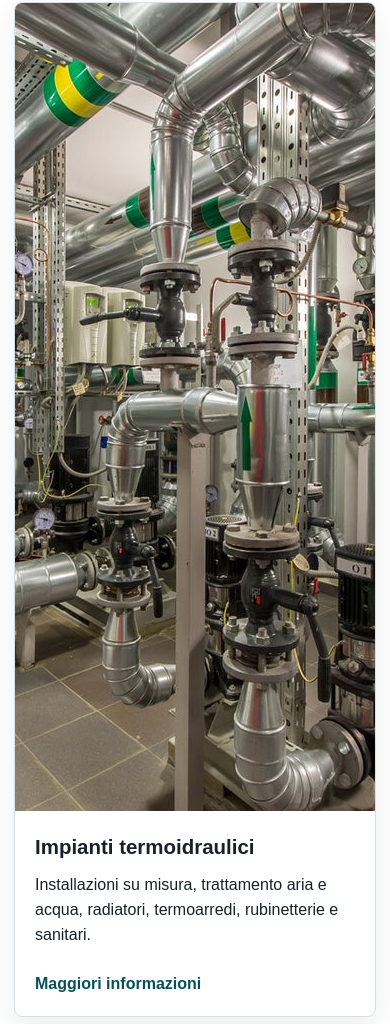
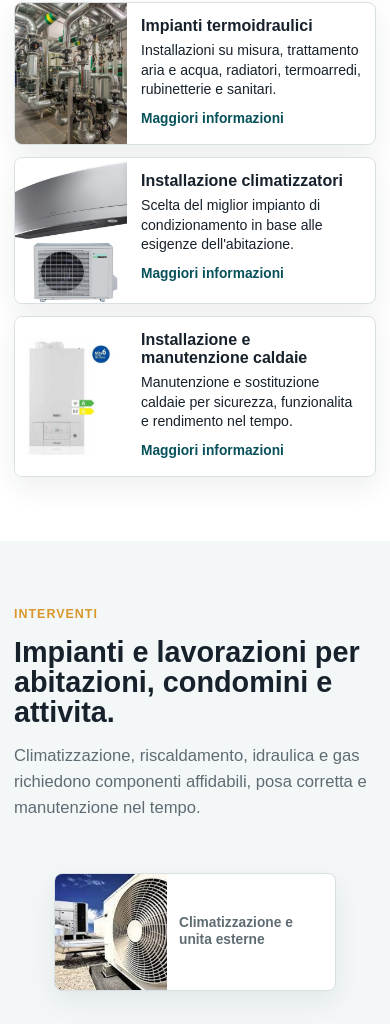
Before and after one commit to sergionalin/faccioli-website, a plain HTML site: page docs/index.html in a window 390 px wide. Shown: the part 1560-2584 px from the top of the page. Drawn offline with Linux system fonts and the light colour scheme.

Commit message:
changes to homepage

```diff
--- a/docs/assets/styles.css
+++ b/docs/assets/styles.css
@@ -1019,6 +1019,55 @@ h3 {
     padding: 20px;
   }
 
+  .home-services .service-grid,
+  .home-interventions .image-grid {
+    gap: 12px;
+  }
+
+  .home-services .service-card,
+  .home-interventions .image-tile {
+    display: grid;
+    grid-template-columns: 112px minmax(0, 1fr);
+    align-items: stretch;
+  }
+
+  .home-services .service-card img,
+  .home-interventions .image-tile img {
+    width: 112px;
+    height: 100%;
+    min-height: 116px;
+    aspect-ratio: auto;
+  }
+
+  .home-services .service-card div {
+    padding: 14px;
+  }
+
+  .home-services .service-card h3 {
+    margin-bottom: 6px;
+    font-size: 1rem;
+    line-height: 1.12;
+  }
+
+  .home-services .service-card p {
+    margin-bottom: 6px;
+    font-size: 0.88rem;
+    line-height: 1.38;
+  }
+
+  .home-services .text-link {
+    margin-top: 0;
+    font-size: 0.86rem;
+  }
+
+  .home-interventions .image-tile figcaption {
+    display: flex;
+    align-items: center;
+    padding: 12px;
+    font-size: 0.86rem;
+    line-height: 1.2;
+  }
+
   .product-gallery {
     grid-template-columns: 1fr;
     gap: 10px;
--- a/docs/index.html
+++ b/docs/index.html
@@ -65,7 +65,7 @@
         </div>
       </section>
 
-      <section class="section">
+      <section class="section home-services">
         <div class="container">
           <div class="section-head">
             <p class="eyebrow">Servizi</p>
@@ -101,7 +101,7 @@
         </div>
       </section>
 
-      <section class="section muted">
+      <section class="section muted home-interventions">
         <div class="container">
           <div class="section-head">
             <p class="eyebrow">Interventi</p>
```
Also changed, not shown: index.html (+3 -3 lines).
